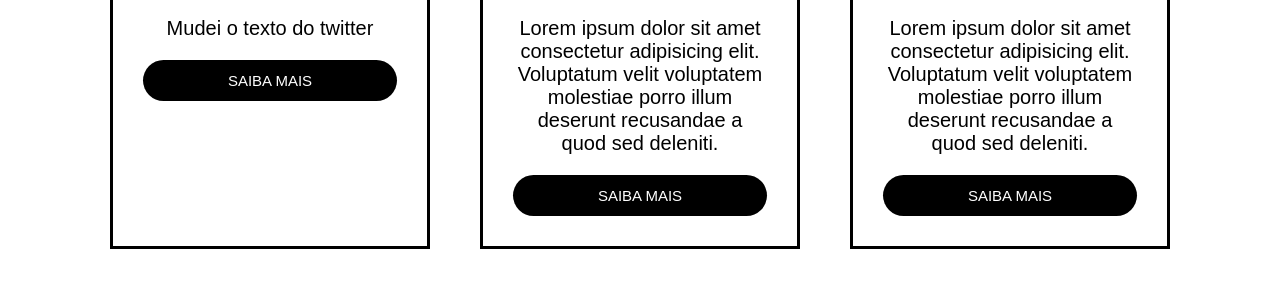
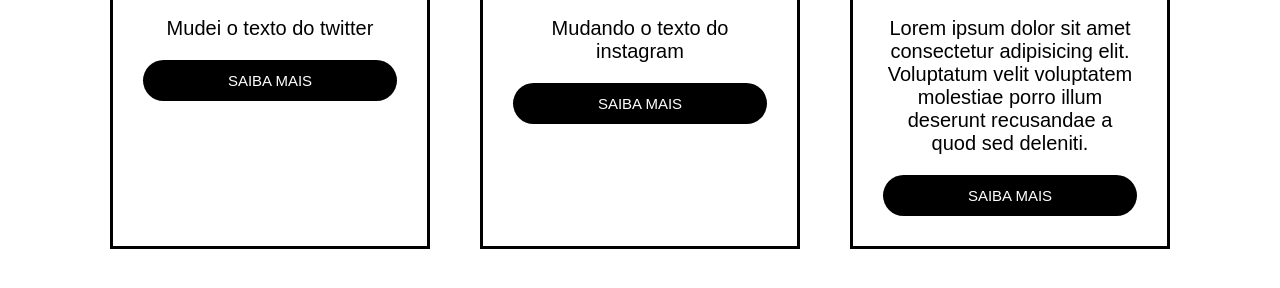
Before and after one commit to rodrigoamb/projeto-cards, a plain HTML site: page index.html in a window 1280 px wide. Shown: the part 350-638 px from the top of the page. Drawn offline with Linux system fonts and the light colour scheme.

Commit message:
alterado o texto do instagram

```diff
--- a/index.html
+++ b/index.html
@@ -26,11 +26,7 @@
         <div class="card" id="instagram">
           <i class="fa-brands fa-instagram"></i>
           <h2>instagram</h2>
-          <p>
-            Lorem ipsum dolor sit amet consectetur adipisicing elit. Voluptatum
-            velit voluptatem molestiae porro illum deserunt recusandae a quod
-            sed deleniti.
-          </p>
+          <p>Mudando o texto do instagram</p>
           <a href="#">Saiba mais</a>
         </div>
 
```
